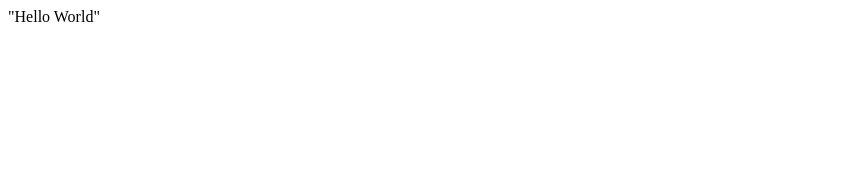
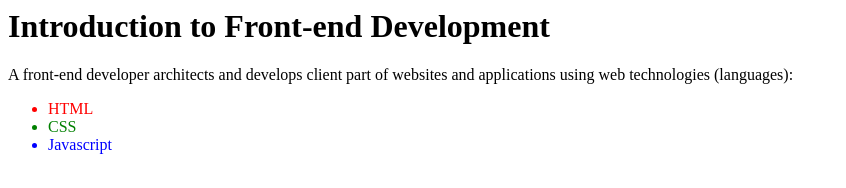
Before and after one commit to Fisterin/front-end-development, a plain HTML site: page index.html in a window 1280 px wide. Shown: the whole page, without its empty margins (0-846 px from the left). Drawn offline with Linux system fonts and the light colour scheme.

Commit message:
Iniitial Commit

```diff
--- a/index.html
+++ b/index.html
@@ -1 +1,7 @@
-"Hello World"
+<h1>Introduction to Front-end Development</h1>
+<p>A front-end developer architects and develops client part of websites and applications using web technologies (languages):</p>
+<ul>
+<li style="color:red">HTML</li>
+<li style="color:green">CSS</li>
+<li style="color:blue">Javascript</li>
+</ul>
```
